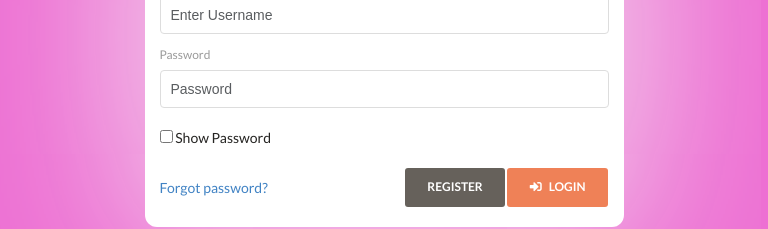
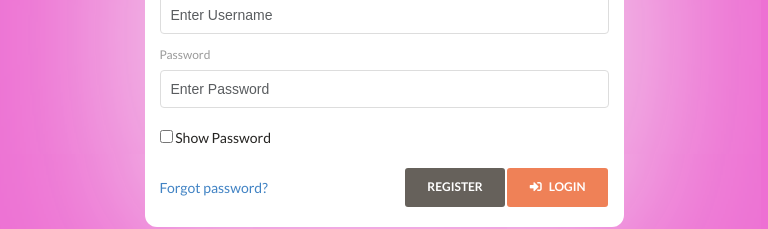
Before and after one commit to b9aurav/MLM, an Angular app in the folder client/: page /#/login in a window 1280 px wide. Shown: the part 355-584 px from the top of the page, without its empty margins (256-1024 px from the left). Built offline with nearby package versions, Linux system fonts and the light colour scheme.

Commit message:
Workflow Test.

```diff
--- a/client/src/app/pages/login/login.component.html
+++ b/client/src/app/pages/login/login.component.html
@@ -20,7 +20,7 @@
               </div>
               <div class="form-group">
                 <label for="password">Password</label>
-                <input class="form-control" type="password" [type]="showPassword ? 'text' : 'password'" id="password" placeholder="Password"><br>
+                <input class="form-control" type="password" [type]="showPassword ? 'text' : 'password'" id="password" placeholder="Enter Password"><br>
                 <div class=""><input type="checkbox" id="togglePasswordShow" [(ngModel)]="showPassword"> Show Password</div>
               </div>
               <div class="alert alert-danger alert-dismissible fade show" style="float:left; width: 100%; display:none;" id="messagebox">
```
